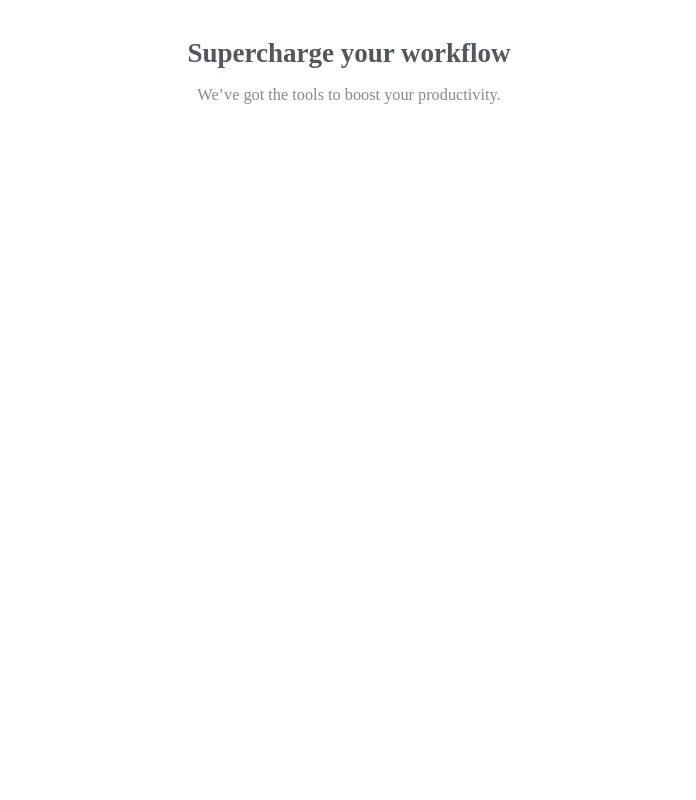
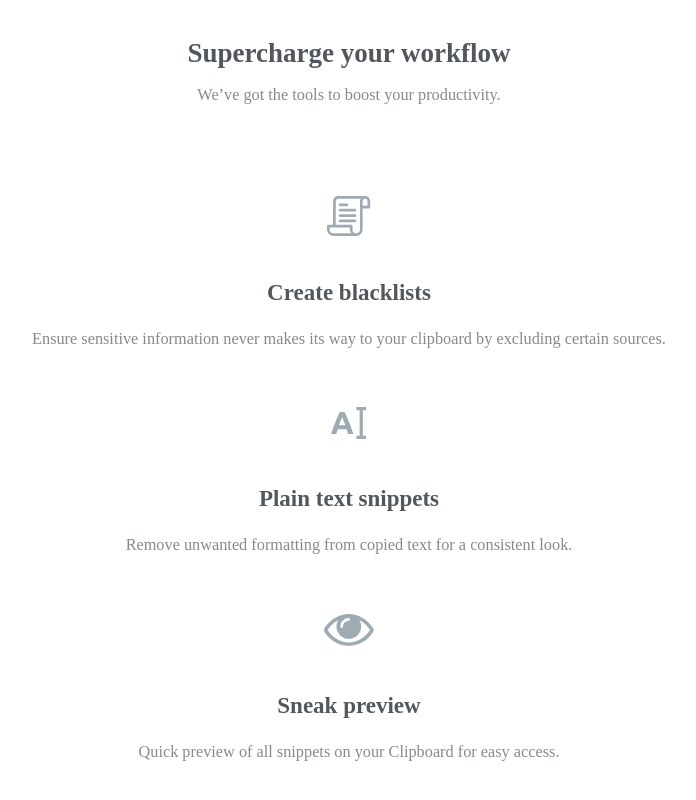
Before and after one commit to JCDMeira/clipboard-lp, a React (Create React App) app: page / in a window 1280 px wide. Shown: the part 2097-2897 px from the top of the page, without its empty margins (291-987 px from the left). Built offline with nearby package versions, Linux system fonts and the light colour scheme; a web font is replaced by a local one.

Commit message:
Add: WorkFlow

```diff
--- a/src/components/Content/index.jsx
+++ b/src/components/Content/index.jsx
@@ -1,5 +1,5 @@
 import React from 'react';
-import { MyContent, Logo, FieldImg, ImgDevices } from './style';
+import { MyContent, Logo, FieldImg, ImgDevices, WorkFlow, Icon } from './style';
 import * as Typ from '../../typography';
 import { Button } from '../MyButton';
 
@@ -7,6 +7,9 @@ import { Button } from '../MyButton';
 import logo from '../../assets/images/logo.svg';
 import computer from '../../assets/images/image-computer.png';
 import devices from '../../assets/images/image-devices.png';
+import blacklist from '../../assets/images/icon-blacklist.svg';
+import text from '../../assets/images/icon-text.svg';
+import previw from '../../assets/images/icon-preview.svg';
 
 function Content() {
   return (
@@ -64,9 +67,36 @@ function Content() {
       <ImgDevices src={devices} />
 
       <Typ.Tittle2 mb={1.1}>Supercharge your workflow</Typ.Tittle2>
-      <Typ.Paragraph mb={8.5}>
+      <Typ.Paragraph mb={8.8}>
         We’ve got the tools to boost your productivity.
       </Typ.Paragraph>
+
+      <WorkFlow>
+        <div>
+          <Icon src={blacklist} alt="" MyWidth={4.4} MyHeight={4} mb={4.2} />
+          <Typ.Tittle3 mb={1.9}>Create blacklists</Typ.Tittle3>
+          <Typ.Paragraph mb={5.5}>
+            Ensure sensitive information never makes its way to your clipboard
+            by excluding certain sources.
+          </Typ.Paragraph>
+        </div>
+
+        <div>
+          <Icon src={text} alt="" MyWidth={3.6} MyHeight={3.2} mb={4.5} />
+          <Typ.Tittle3 mb={1.9}>Plain text snippets</Typ.Tittle3>
+          <Typ.Paragraph mb={5.6}>
+            Remove unwanted formatting from copied text for a consistent look.
+          </Typ.Paragraph>
+        </div>
+
+        <div>
+          <Icon src={previw} alt="" MyWidth={5} MyHeight={3.2} mb={4.5} />
+          <Typ.Tittle3 mb={1.9}>Sneak preview</Typ.Tittle3>
+          <Typ.Paragraph mb={5.6}>
+            Quick preview of all snippets on your Clipboard for easy access.
+          </Typ.Paragraph>
+        </div>
+      </WorkFlow>
     </MyContent>
   );
 }
--- a/src/components/Content/style.js
+++ b/src/components/Content/style.js
@@ -33,3 +33,20 @@ export const ImgDevices = styled.img`
   height: 22.238rem;
   margin-bottom: 9.262rem;
 `;
+
+export const WorkFlow = styled.div`
+  display: flex;
+  flex-direction: column;
+  align-items: center;
+  div {
+    display: flex;
+    flex-direction: column;
+    align-items: center;
+  }
+`;
+
+export const Icon = styled.img`
+  width: ${(props) => `${props.MyWidth}rem`};
+  height: ${(props) => `${props.MyHeight}rem`};
+  margin-bottom: ${(props) => `${props.mb}rem`};
+`;
```
